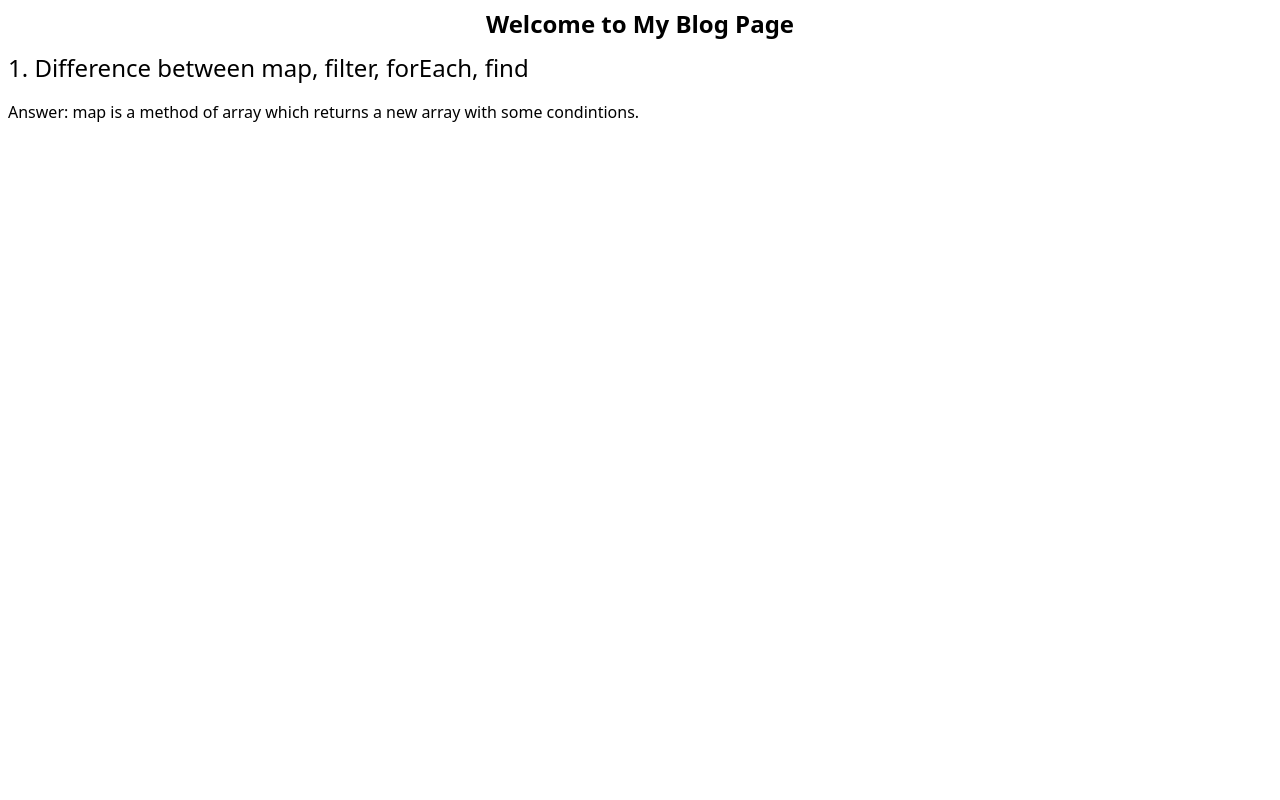
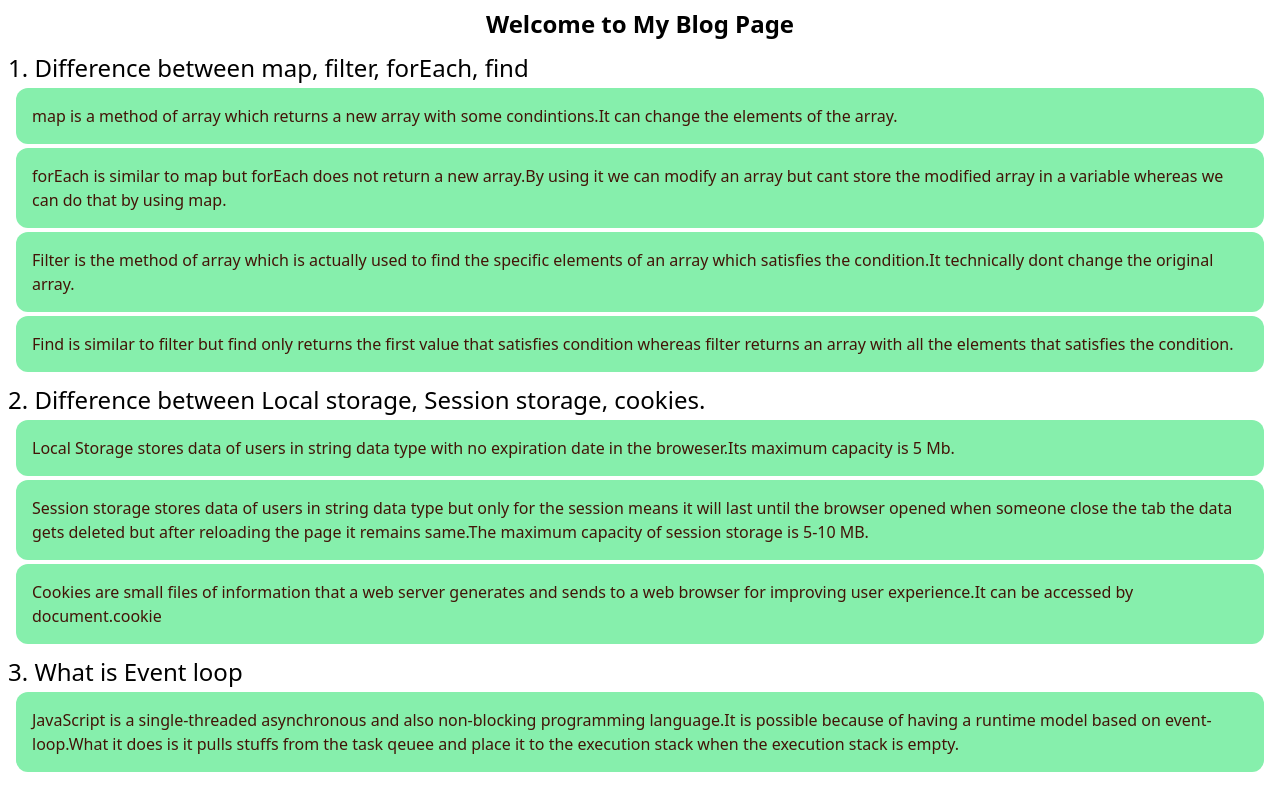
Before and after one commit to shahnewaj12008044/Assignment-7, a plain HTML site: page blog.html in a window 1280 px wide. Drawn offline with nearby package versions, Linux system fonts and the light colour scheme.

Commit message:
map,local storage,event loop question answered

```diff
--- a/blog.html
+++ b/blog.html
@@ -22,7 +22,34 @@
     <h1 class="text-center text-2xl font-bold mt-2">Welcome to My Blog Page</h1>
     <div class="mt-3">
         <h1 class="text-2xl ms-2 font-medium">1. Difference between map, filter, forEach, find</h1>
-        <p class="mt-4 ms-2">Answer: map is a method of array which returns a new array with some condintions.</p>
+        <p class="mt-1 mx-4 bg-green-300 p-4 font-medium rounded-xl	text-orange-950	"> map is a method of array which returns a new array with some condintions.It can change the elements of the array. </p>
+        <p class="mt-1 mx-4 bg-green-300 p-4 font-medium rounded-xl	text-orange-950	">
+            forEach is similar to map but forEach does not return a new array.By using it we can modify an array but cant store the modified array in a variable whereas we can do that by using map.
+        </p>
+        <p class="mt-1 mx-4 bg-green-300 p-4 font-medium rounded-xl	text-orange-950	">
+            Filter is the method of array which is actually used to find the specific elements of an array which satisfies the condition.It technically dont change the original array.
+        </p>
+        <p class="mt-1 mx-4 bg-green-300 p-4 font-medium rounded-xl	text-orange-950	">
+            Find is  similar to filter but find only returns the first value that satisfies condition whereas filter returns an array with all the elements that satisfies the condition.
+        </p>
+    </div>
+    <div class="mt-3">
+        <h1 class="text-2xl ms-2 font-medium">2. Difference between Local storage, Session storage, cookies.</h1>
+        <p class="mt-1 mx-4 bg-green-300 p-4 font-medium rounded-xl	text-orange-950	">
+            Local Storage stores data of users in string data type with no expiration date in the broweser.Its maximum capacity is 5 Mb.
+        </p>
+        <p class="mt-1 mx-4 bg-green-300 p-4 font-medium rounded-xl	text-orange-950	">
+            Session storage stores data of users in string data type but only for the session means it will last until the browser opened when someone close the tab the data gets deleted but after reloading the page it remains same.The maximum capacity of session storage is 5-10 MB.
+        </p>
+        <p class="mt-1 mx-4 bg-green-300 p-4 font-medium rounded-xl	text-orange-950	">
+            Cookies are small files of information that a web server generates and sends to a web browser for improving user experience.It can be accessed by document.cookie
+        </p>
+    </div>
+    <div class="mt-3 mb-2">
+        <h1 class="text-2xl ms-2 font-medium">3. What is Event loop</h1>
+        <p class="mt-1 mx-4 bg-green-300 p-4 font-medium rounded-xl	text-orange-950	">
+            JavaScript is a single-threaded asynchronous and also non-blocking  programming language.It is possible because of having a runtime model based on event-loop.What it does is it pulls stuffs from the task qeuee and place it to the execution stack when the execution stack is empty.
+        </p>
     </div>
     <!-- js file -->
     <script src="index.js"></script>
```
